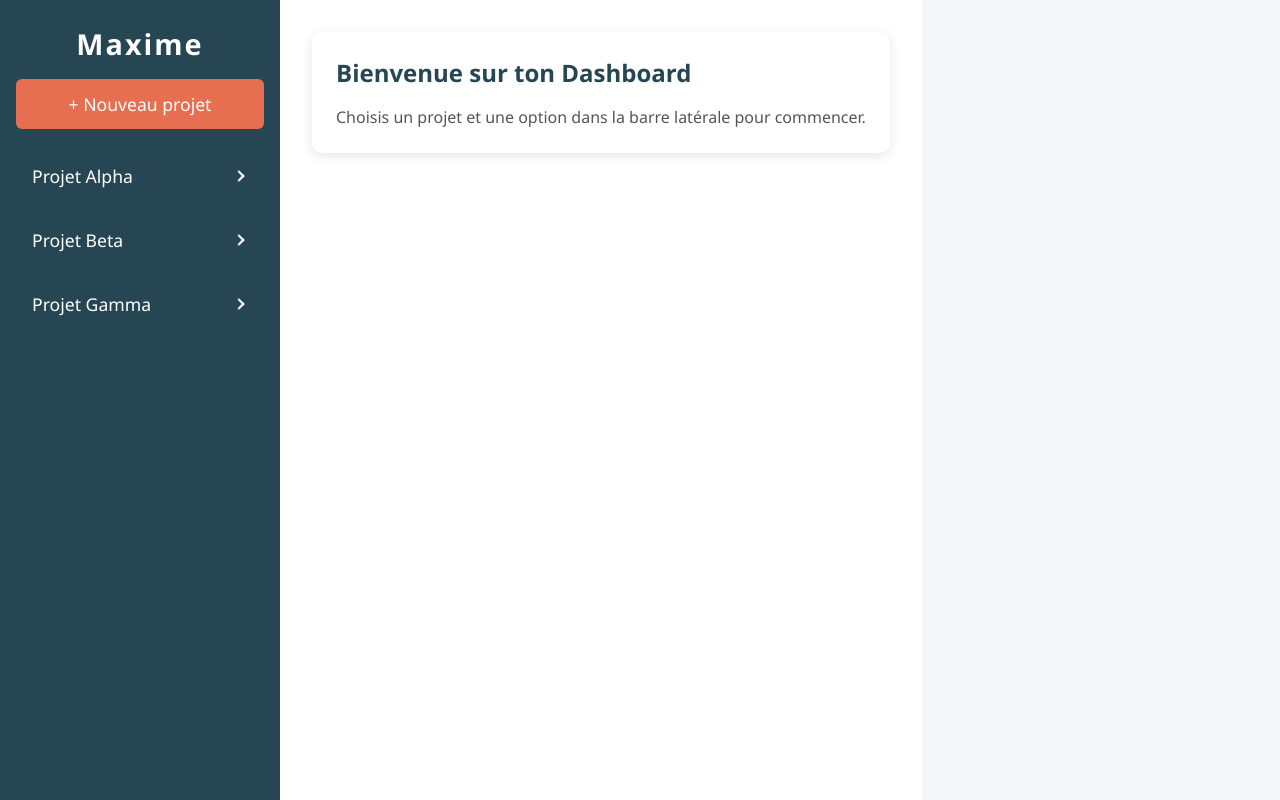
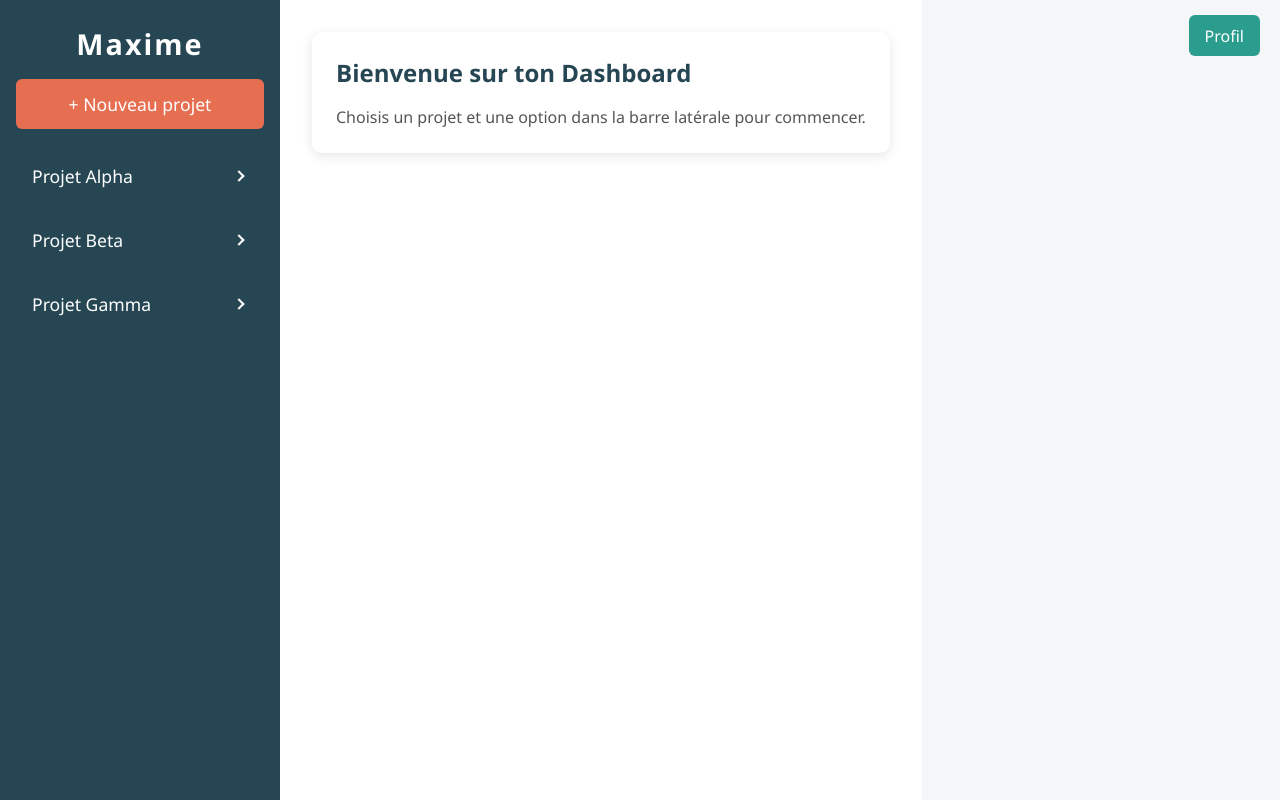
Before and after one commit to CookieMax2008/app_dashboard, a plain HTML site: page dashboard.html in a window 1280 px wide. Drawn offline with nearby package versions, Linux system fonts and the light colour scheme.

Commit message:
Update dashboard.html

```diff
--- a/dashboard.html
+++ b/dashboard.html
@@ -19,6 +19,27 @@
       min-height: 100vh;
       overflow: hidden;
     }
+
+    /* === BOUTON PROFIL EN HAUT À DROITE === */
+    .profile-button {
+      position: fixed;
+      top: 15px;
+      right: 20px;
+      background-color: #2a9d8f;
+      color: white;
+      border: none;
+      padding: 0.6rem 1rem;
+      border-radius: 6px;
+      font-size: 1rem;
+      cursor: pointer;
+      z-index: 1000;
+      transition: background-color 0.3s ease;
+      text-decoration: none;
+    }
+    .profile-button:hover {
+      background-color: #21867a;
+    }
+
     nav.sidebar {
       background: #264653;
       color: white;
@@ -38,8 +59,6 @@
       letter-spacing: 2px;
       user-select: none;
     }
-
-    /* Bouton Nouveau Projet */
     button#new-project-btn {
       background: #e76f51;
       color: white;
@@ -55,13 +74,11 @@
     button#new-project-btn:hover {
       background: #d65a3f;
     }
-
-    /* Liste des projets */
     ul.projects-list {
       list-style: none;
       flex-grow: 1;
       overflow-y: auto;
-      padding-right: 5px; /* Pour scrollbar */
+      padding-right: 5px;
     }
     ul.projects-list li.project-item {
       margin-bottom: 0.8rem;
@@ -87,8 +104,6 @@
     ul.projects-list li.project-item > button.project-toggle.active {
       background: #2a9d8f;
     }
-
-    /* Sous-menu des options */
     ul.submenu {
       list-style: none;
       margin-top: 0.3rem;
@@ -98,7 +113,7 @@
       transition: max-height 0.3s ease;
     }
     ul.submenu.open {
-      max-height: 500px; /* assez grand pour dérouler */
+      max-height: 500px;
     }
     ul.submenu li {
       margin-bottom: 0.5rem;
@@ -120,15 +135,12 @@
       background: #1e3d59;
       color: #f1faee;
     }
-
-    /* Contenu principal */
     main.content {
       flex-grow: 1;
       padding: 2rem;
       overflow-y: auto;
       background: white;
     }
-
     main.content section {
       display: none;
       padding: 1.5rem;
@@ -147,8 +159,6 @@
       line-height: 1.5;
       color: #555;
     }
-
-    /* Petite flèche pour toggler */
     .arrow {
       border: solid white;
       border-width: 0 2.5px 2.5px 0;
@@ -164,9 +174,6 @@
     .arrow.right {
       transform: rotate(-45deg);
     }
-
-    /* ==== AJOUT STYLES POUR NOTES ==== */
-    /* Conteneur notes */
     #notes-container {
       display: flex;
       gap: 1rem;
@@ -237,17 +244,17 @@
     }
   </style>
 
-  <!-- Librairie marked.js pour le rendu Markdown -->
   <script src="https://cdn.jsdelivr.net/npm/marked/marked.min.js"></script>
 </head>
 <body>
 
+  <!-- BOUTON PROFIL -->
+  <a href="profil.html" class="profile-button">Profil</a>
+
   <nav class="sidebar">
     <h1>Maxime</h1>
     <button id="new-project-btn">+ Nouveau projet</button>
-  <ul class="projects-list" id="projects-list">
-    <!-- Les projets seront insérés ici via JS -->
-  </ul>
+    <ul class="projects-list" id="projects-list"></ul>
   </nav>
 
   <main class="content" id="content">
@@ -258,18 +265,15 @@
   </main>
 
   <script>
-  // ==== DONNÉES EXISTANTES ====
     const projects = [
       { id: 'proj1', name: 'Projet Alpha' },
       { id: 'proj2', name: 'Projet Beta' },
       { id: 'proj3', name: 'Projet Gamma' }
     ];
     const options = ['Notes', 'Agenda', 'Statistiques', 'Messages'];
-
     const projectsList = document.getElementById('projects-list');
     const content = document.getElementById('content');
 
-  // Fonction utilitaire pour créer un élément avec classe et texte
     function createElement(tag, className, text) {
       const el = document.createElement(tag);
       if (className) el.className = className;
@@ -277,55 +281,35 @@
       return el;
     }
 
-  // Récupérer nom de note active dans le localStorage
-  function getActiveNoteKey(projectId) {
-    return `notes_${projectId}_active`;
-  }
-
-  // Récupérer contenu note depuis localStorage
     function getNotesFromStorage(projectId) {
       const notesStr = localStorage.getItem(`notes_${projectId}`);
       return notesStr ? JSON.parse(notesStr) : [];
     }
-
-  // Sauvegarder notes dans localStorage
     function saveNotesToStorage(projectId, notes) {
       localStorage.setItem(`notes_${projectId}`, JSON.stringify(notes));
     }
 
-  // Crée la section de contenu en fonction de l'option choisie
     function createContentSection(projectId, option) {
-    // Nettoyer contenu actuel
       content.innerHTML = '';
-
-    // ==== Si Notes ====
       if (option === 'Notes') {
-      // Créer conteneur principal
         const notesContainer = createElement('div', '');
         notesContainer.id = 'notes-container';
 
-      // Colonne liste des notes + bouton ajouter
         const notesListContainer = createElement('div', '');
         notesListContainer.id = 'notes-list-container';
 
-      // Titre section
         const title = createElement('h2', '', `Notes - ${projects.find(p => p.id === projectId).name}`);
         content.appendChild(title);
 
-      // Liste notes
         const notesList = createElement('ul');
         notesList.id = 'notes-list';
-
         notesListContainer.appendChild(notesList);
 
-      // Bouton ajouter note
         const addNoteBtn = createElement('button');
         addNoteBtn.id = 'add-note-btn';
         addNoteBtn.textContent = '+ Ajouter une note';
-
         notesListContainer.appendChild(addNoteBtn);
 
-      // Éditeur Markdown + aperçu
         const editorPreviewContainer = createElement('div');
         editorPreviewContainer.id = 'editor-preview-container';
 
@@ -339,16 +323,16 @@
 
         editorPreviewContainer.appendChild(textarea);
         editorPreviewContainer.appendChild(preview);
-
         notesContainer.appendChild(notesListContainer);
         notesContainer.appendChild(editorPreviewContainer);
-
         content.appendChild(notesContainer);
 
-      // Charger notes depuis localStorage
         let notes = getNotesFromStorage(projectId);
+        let activeNoteIndex = 0;
+        if (notes.length === 0) {
+          notes.push({ title: 'Nouvelle note', content: '' });
+        }
 
-      // Fonction affichage liste notes
         function renderNotesList() {
           notesList.innerHTML = '';
           notes.forEach((note, idx) => {
@@ -360,7 +344,6 @@
           });
         }
 
-      // Afficher la note active dans l'éditeur
         function loadActiveNote() {
           if (notes.length === 0) {
             textarea.value = '';
@@ -371,22 +354,13 @@
           updatePreview();
         }
 
-      // Mise à jour preview Markdown
         function updatePreview() {
           preview.innerHTML = marked.parse(textarea.value);
-      }
-
-      // Indice note active par défaut 0
-      let activeNoteIndex = 0;
-      if (notes.length === 0) {
-        // Si aucune note, on crée une note vide automatiquement
-        notes.push({ title: 'Nouvelle note', content: '' });
         }
 
         renderNotesList();
         loadActiveNote();
 
-      // Événement clic sur note dans la liste
         notesList.addEventListener('click', e => {
           if (e.target.tagName === 'LI') {
             activeNoteIndex = Number(e.target.dataset.index);
@@ -395,7 +369,6 @@
           }
         });
 
-      // Événement ajout note
         addNoteBtn.addEventListener('click', () => {
           notes.push({ title: `Note ${notes.length + 1}`, content: '' });
           activeNoteIndex = notes.length - 1;
@@ -403,12 +376,9 @@
           loadActiveNote();
         });
 
-      // Événement saisie dans textarea => mise à jour note + aperçu + sauvegarde
         textarea.addEventListener('input', () => {
           if (notes[activeNoteIndex]) {
             notes[activeNoteIndex].content = textarea.value;
-
-          // Mettre à jour titre par la première ligne (si existante)
             const firstLine = textarea.value.split('\n')[0].replace(/^#*\s*/, '').trim();
             notes[activeNoteIndex].title = firstLine || `Note ${activeNoteIndex + 1}`;
           }
@@ -420,63 +390,43 @@
         return;
       }
 
-    // ==== Pour autres options : affichage simple ====
       const section = createElement('section', 'active');
       const h2 = createElement('h2', `${option} - ${projects.find(p => p.id === projectId).name}`);
       const p = createElement('p', '', `Contenu générique pour la section "${option}".`);
-
       section.appendChild(h2);
       section.appendChild(p);
-
       content.appendChild(section);
     }
 
-  // Création des projets dans la sidebar
     function renderProjects() {
       projectsList.innerHTML = '';
       projects.forEach(proj => {
         const li = createElement('li', 'project-item');
         const btnToggle = createElement('button', 'project-toggle');
         btnToggle.textContent = proj.name;
-
-      // Flèche
         const arrow = createElement('span', 'arrow right');
         btnToggle.appendChild(arrow);
-
-      // Sous-menu options
         const submenu = createElement('ul', 'submenu');
-
         options.forEach(opt => {
           const optBtn = createElement('button');
           optBtn.textContent = opt;
           submenu.appendChild(createElement('li')).appendChild(optBtn);
-
-        // Clic sur option
           optBtn.addEventListener('click', (e) => {
             e.stopPropagation();
-
-          // Désactiver tous les boutons options
             submenu.querySelectorAll('button').forEach(b => b.classList.remove('active'));
             optBtn.classList.add('active');
-
-          // Afficher contenu
             createContentSection(proj.id, opt);
           });
         });
-
         li.appendChild(btnToggle);
         li.appendChild(submenu);
         projectsList.appendChild(li);
-
-      // Gestion ouverture / fermeture du sous-menu
         btnToggle.addEventListener('click', () => {
           const isOpen = submenu.classList.contains('open');
-        // Fermer tous les sous-menus avant d'ouvrir celui-ci
           document.querySelectorAll('ul.submenu.open').forEach(menu => {
             menu.classList.remove('open');
             menu.previousSibling.querySelector('.arrow').classList.replace('down', 'right');
           });
-
           if (!isOpen) {
             submenu.classList.add('open');
             arrow.classList.replace('right', 'down');
@@ -490,7 +440,6 @@
 
     renderProjects();
 
-  // Gestion bouton Nouveau Projet (fonction basique pour démonstration)
     document.getElementById('new-project-btn').addEventListener('click', () => {
       const newName = prompt('Nom du nouveau projet ?');
       if (newName) {
```
Lines whose indentation alone changed are shown as unchanged.
